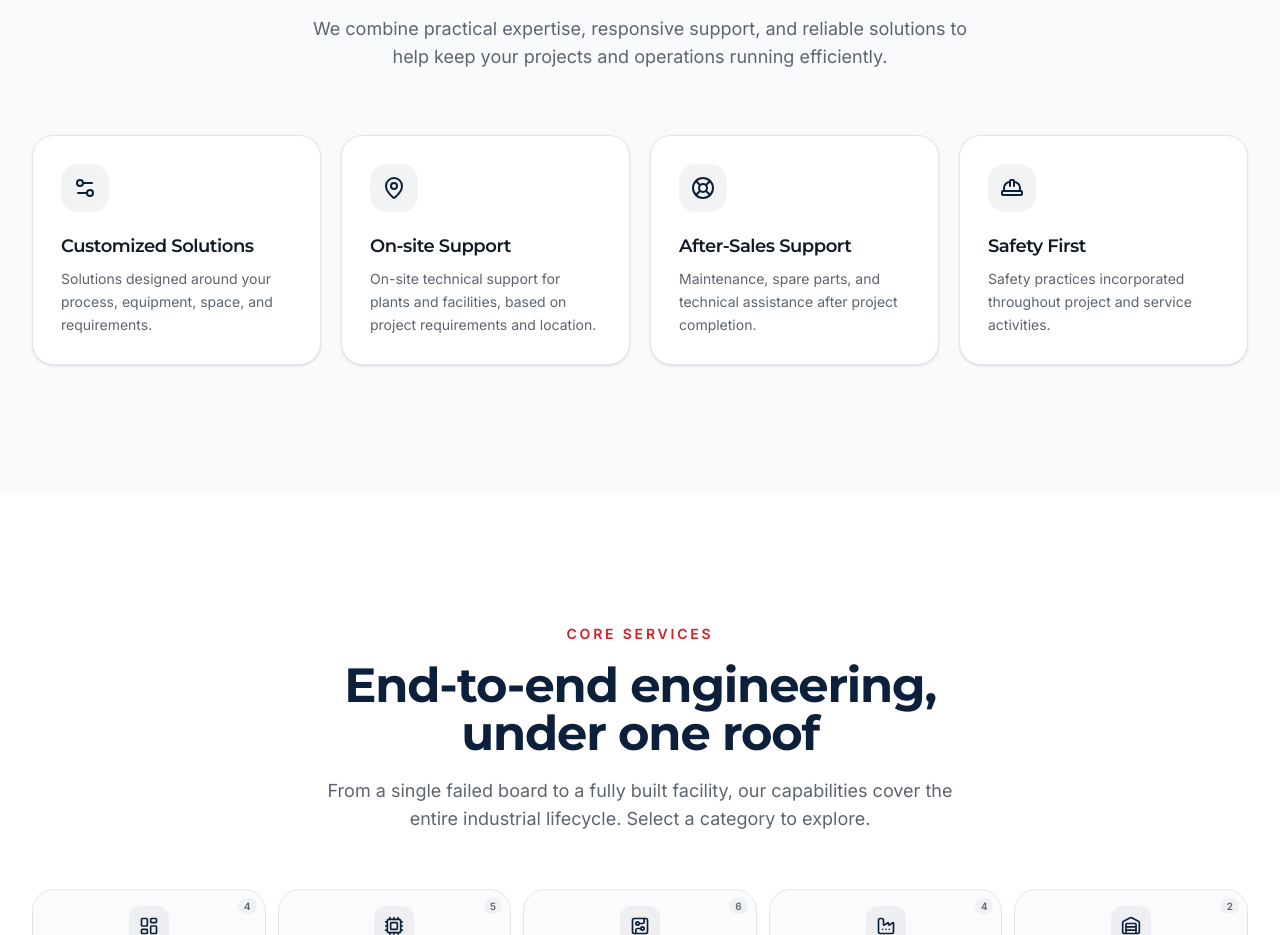
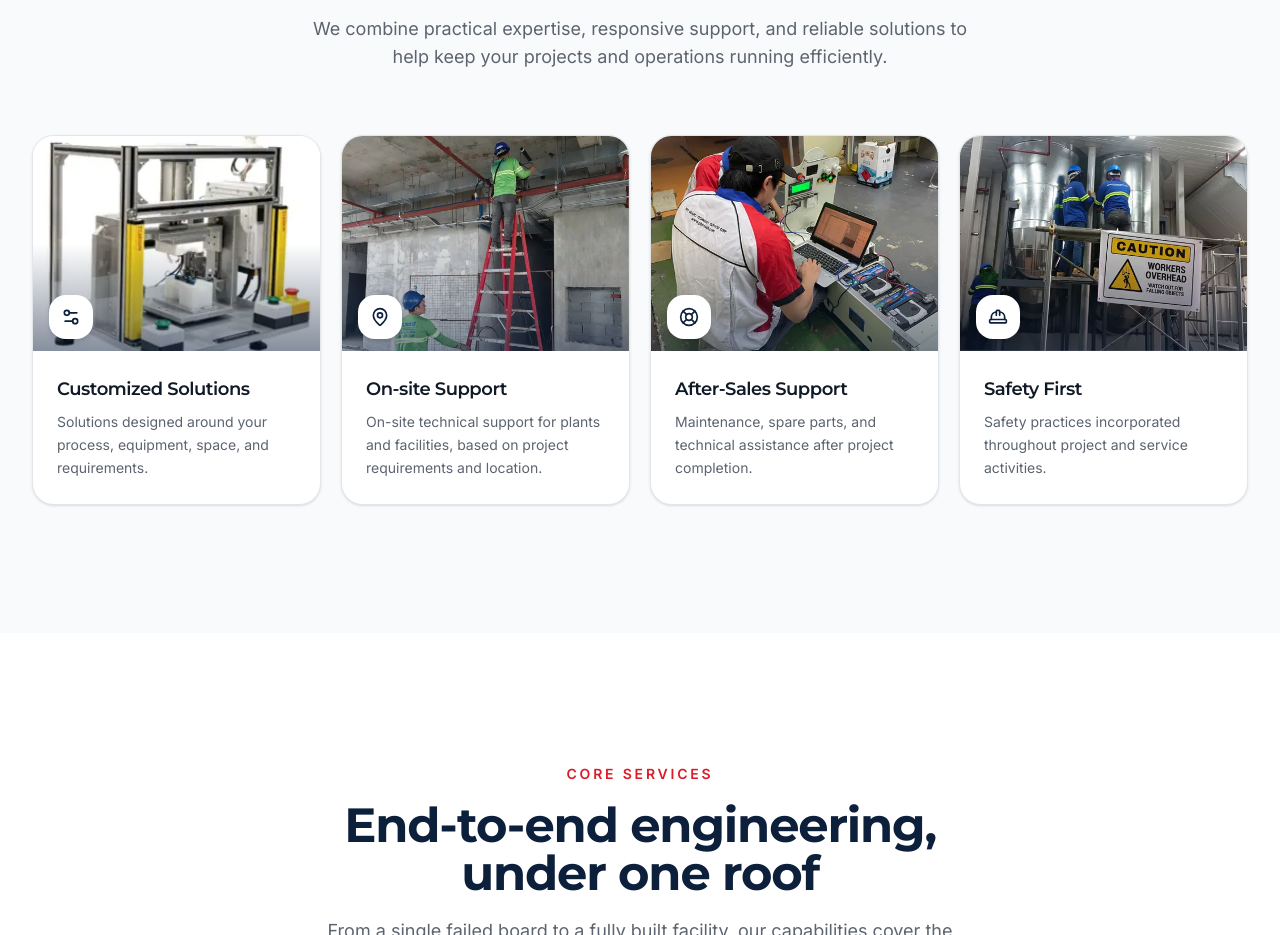
Before and after one commit to ayumihidalgo/pbts-corporate-website, a Next.js app: page / in a window 1280 px wide. Shown: the part 1981-2916 px from the top of the page. Built offline with nearby package versions, Linux system fonts and the light colour scheme.

Commit message:
add photos for why choose

```diff
--- a/components/site/why-choose.tsx
+++ b/components/site/why-choose.tsx
@@ -1,20 +1,45 @@
-import {
-  Users,
-  Timer,
-  Settings2,
-  Cpu,
-  MapPin,
-  LifeBuoy,
-  BadgeCheck,
-  HardHat,
-} from 'lucide-react'
+import { HardHat, LifeBuoy, MapPin, Settings2, type LucideIcon } from 'lucide-react'
 import { Reveal } from './reveal'
+import { photoUrls, servicePhoto } from './service-lookup'
 
-const reasons = [
-  { icon: Settings2, title: 'Customized Solutions', desc: 'Solutions designed around your process, equipment, space, and requirements.' },
-  { icon: MapPin, title: 'On-site Support', desc: 'On-site technical support for plants and facilities, based on project requirements and location.' },
-  { icon: LifeBuoy, title: 'After-Sales Support', desc: 'Maintenance, spare parts, and technical assistance after project completion.' },
-  { icon: HardHat, title: 'Safety First', desc: 'Safety practices incorporated throughout project and service activities.' },
+// Each card shows a real PBTS photo, looked up from projects-data.ts by
+// (group slug, item title, photo index) so it follows wherever the images
+// live. `focus` sets which part of the photo stays visible when cropped.
+const reasons: {
+  icon: LucideIcon
+  title: string
+  desc: string
+  photo: [slug: string, title: string, n?: number]
+  focus?: string
+}[] = [
+  {
+    icon: Settings2,
+    title: 'Customized Solutions',
+    desc: 'Solutions designed around your process, equipment, space, and requirements.',
+    photo: ['automation-engineering', 'X931A Press Neck Pivot to Neck Head'],
+    focus: 'center 70%',
+  },
+  {
+    icon: MapPin,
+    title: 'On-site Support',
+    desc: 'On-site technical support for plants and facilities, based on project requirements and location.',
+    photo: ['mechanical', 'Master Tower Sprinkler System Works'],
+    focus: 'center 40%',
+  },
+  {
+    icon: LifeBuoy,
+    title: 'After-Sales Support',
+    desc: 'Maintenance, spare parts, and technical assistance after project completion.',
+    photo: ['automation-engineering', 'Automated Guided Vehicle'],
+    focus: 'center 35%',
+  },
+  {
+    icon: HardHat,
+    title: 'Safety First',
+    desc: 'Safety practices incorporated throughout project and service activities.',
+    photo: ['mechanical', 'ED Oven Rehabilitation', 2],
+    focus: 'center 45%',
+  },
 ]
 
 export function WhyChoose() {
@@ -34,17 +59,40 @@ export function WhyChoose() {
         </Reveal>
 
         <div className="mt-16 grid grid-cols-1 gap-5 sm:grid-cols-2 lg:grid-cols-4">
-          {reasons.map((r, i) => (
-            <Reveal key={r.title} delay={(i % 4) * 90}>
-              <div className="group h-full rounded-2xl border border-border bg-white p-7 shadow-sm transition-all duration-300 hover:-translate-y-1 hover:border-steel/30 hover:shadow-xl hover:shadow-navy/10">
-                <span className="inline-flex size-12 items-center justify-center rounded-xl bg-navy/5 text-navy transition-colors group-hover:bg-orange group-hover:text-orange-foreground">
-                  <r.icon className="size-6" />
-                </span>
-                <h3 className="mt-5 text-lg font-semibold text-foreground">{r.title}</h3>
-                <p className="mt-2 text-sm leading-relaxed text-muted-foreground">{r.desc}</p>
-              </div>
-            </Reveal>
-          ))}
+          {reasons.map((r, i) => {
+            const src = servicePhoto(r.photo[0], r.photo[1], r.photo[2] ?? 0)
+            return (
+              <Reveal key={r.title} delay={(i % 4) * 90} className="h-full">
+                <div className="group flex h-full flex-col overflow-hidden rounded-2xl border border-border bg-white shadow-sm transition-[border-color,box-shadow] duration-300 hover:border-steel/30 hover:shadow-xl hover:shadow-navy/10">
+                  {/* photo — zoom lives on the inner wrapper (WebKit rounded-clip workaround) */}
+                  <div className="relative aspect-[4/3] overflow-hidden bg-secondary">
+                    {src && (
+                      <div className="absolute inset-0 transition-transform duration-500 group-hover:scale-105 motion-reduce:transition-none">
+                        {/* eslint-disable-next-line @next/next/no-img-element -- pre-optimised WebP */}
+                        <img
+                          src={photoUrls(src).sm}
+                          alt=""
+                          loading="lazy"
+                          decoding="async"
+                          className="size-full object-cover"
+                          style={{ objectPosition: r.focus ?? 'center' }}
+                        />
+                      </div>
+                    )}
+                    <div className="absolute inset-0 bg-gradient-to-t from-navy/50 via-transparent to-transparent" />
+                    {/* icon badge overlapping the photo edge */}
+                    <span className="absolute bottom-3 left-4 inline-flex size-11 items-center justify-center rounded-xl bg-white text-navy shadow-md transition-colors group-hover:bg-orange group-hover:text-orange-foreground">
+                      <r.icon className="size-5" />
+                    </span>
+                  </div>
+                  <div className="flex flex-1 flex-col p-6">
+                    <h3 className="text-lg font-semibold text-foreground">{r.title}</h3>
+                    <p className="mt-2 text-sm leading-relaxed text-muted-foreground">{r.desc}</p>
+                  </div>
+                </div>
+              </Reveal>
+            )
+          })}
         </div>
       </div>
     </section>
```
